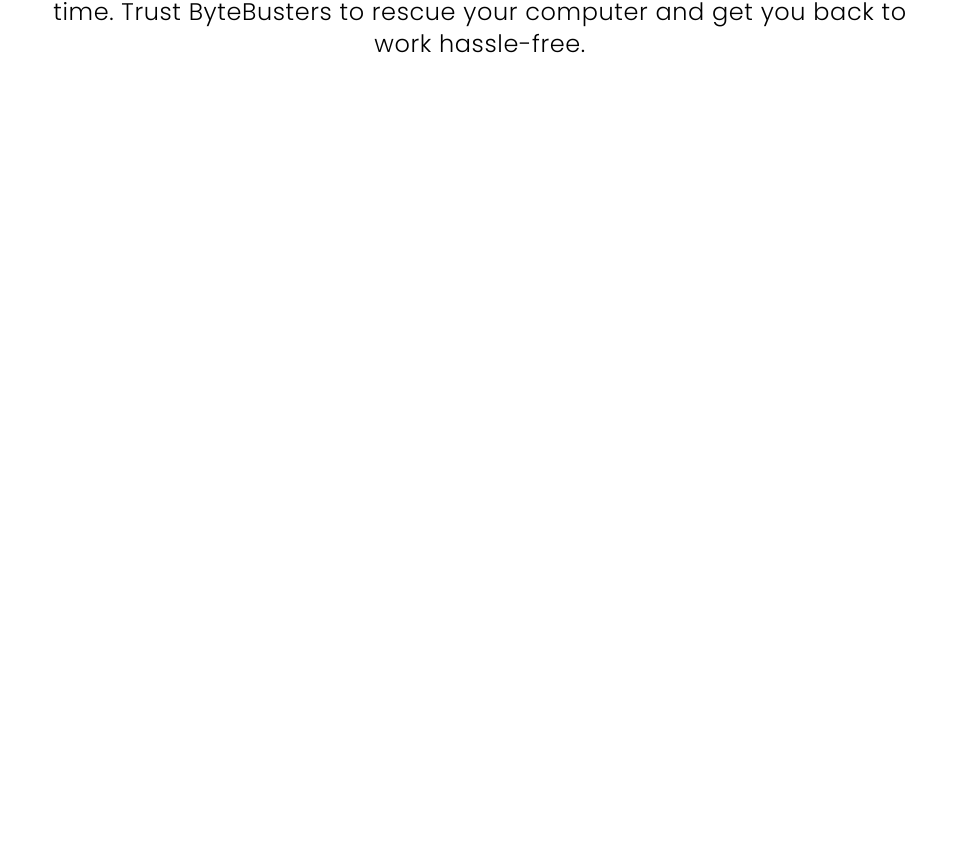
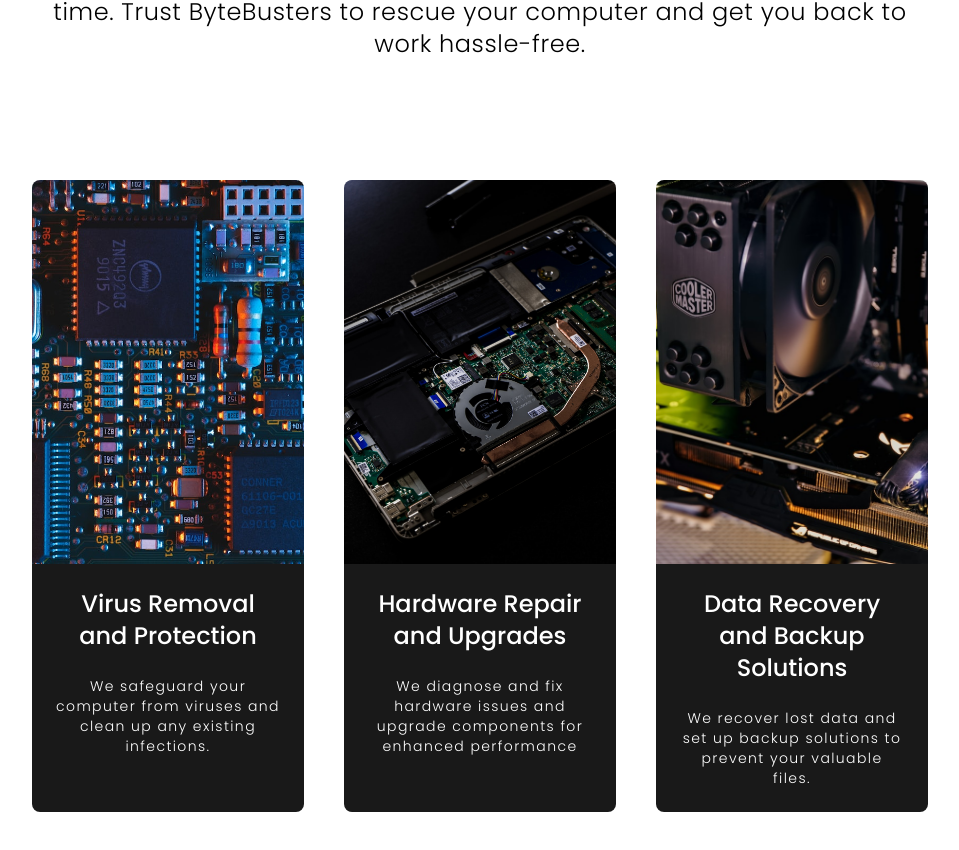
Before and after one commit to Santiago-Hanine/bytebusters, a Next.js app: page / in a window 1280 px wide. Shown: the part 1268-2118 px from the top of the page, without its empty margins (160-1119 px from the left). Before the commit the page ends 1408 px from the top, so only its background shows below. Built offline with nearby package versions, Linux system fonts and the light colour scheme.

Commit message:
Add CardContainer and Cards components

```diff
--- a/src/app/page.tsx
+++ b/src/app/page.tsx
@@ -1,6 +1,9 @@
 
+import CardContainer from '@/components/CardContainer';
 import Hero from '@/components/Hero';
 import Text from '@/components/Text';
+import { cardData } from '@/components/Card/cardData';
+import Cards from '@/components/Cards';
 
 
 export default function Home() {
@@ -8,6 +11,9 @@
       <main>
         <Hero />
         <Text />
+        <CardContainer>
+          <Cards featuredCard={true} cards={cardData}/>
+        </CardContainer>
       </main>
   )
 }
```
